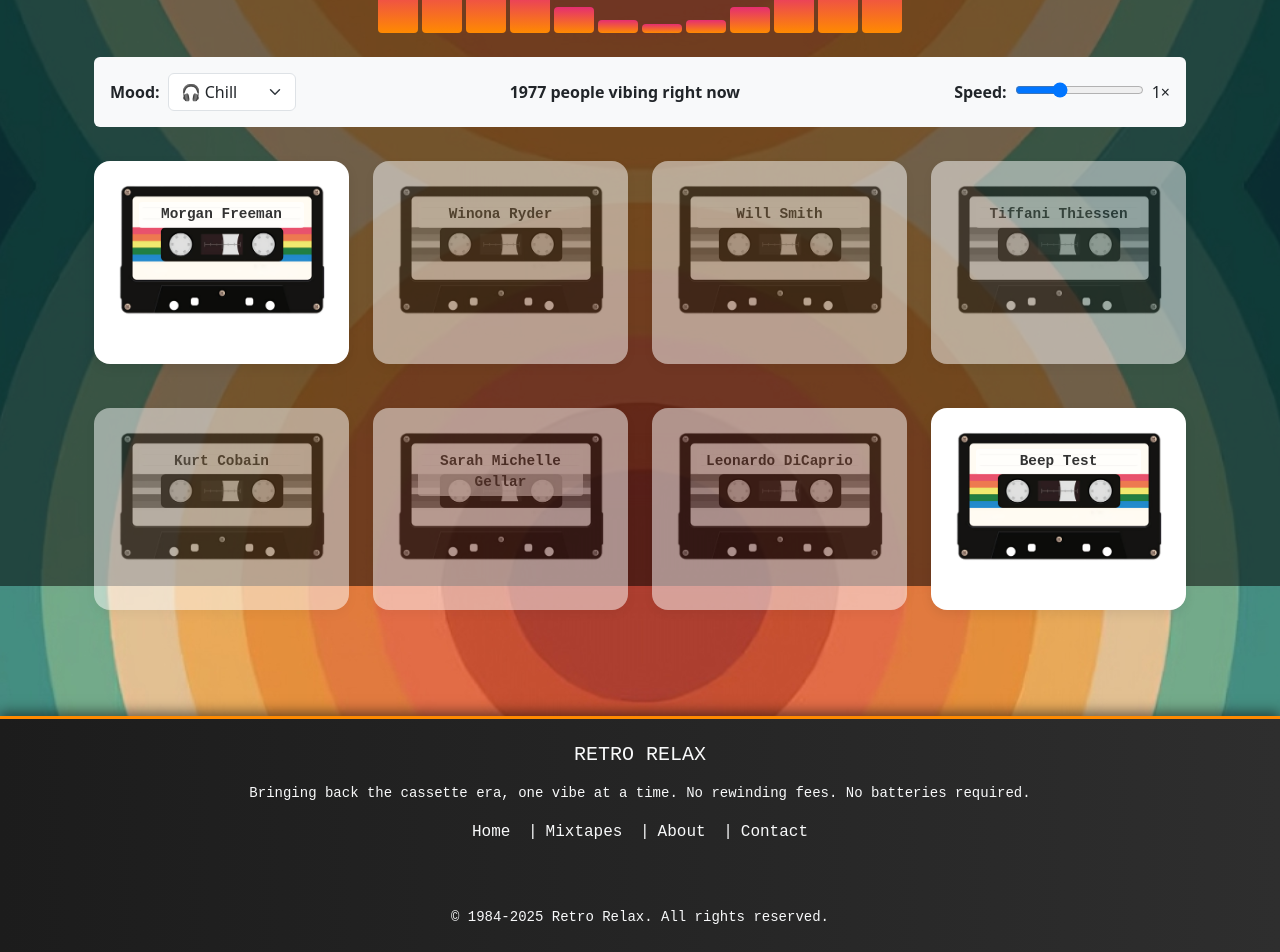
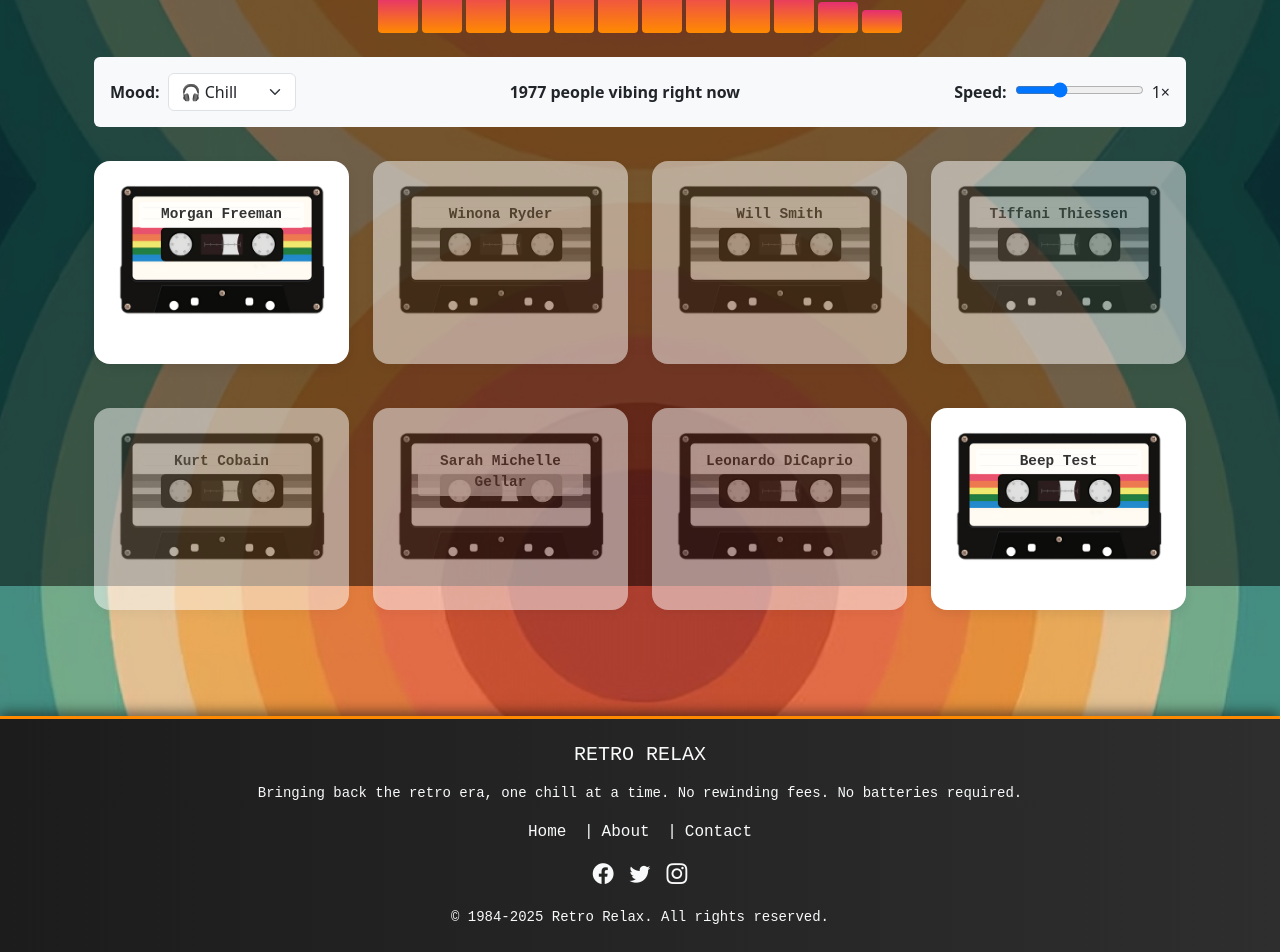
Before and after one commit to StarDexterity/codenetwork-2025-hackathon, a React (Vite) app in the folder retro-relax-app/: page / in a window 1280 px wide. Shown: the part 214-1166 px from the top of the page. Built offline with nearby package versions, Linux system fonts and the light colour scheme.

Commit message:
social icons

```diff
--- a/retro-relax-app/package.json
+++ b/retro-relax-app/package.json
@@ -11,6 +11,7 @@
   },
   "dependencies": {
     "bootstrap": "^5.3.7",
+    "bootstrap-icons": "^1.13.1",
     "lucide-react": "^0.539.0",
     "react": "^19.1.1",
     "react-dom": "^19.1.1"
--- a/retro-relax-app/src/App.css
+++ b/retro-relax-app/src/App.css
@@ -168,7 +168,7 @@
 .equalizer-container .bar {
     width: 40px;
     background: linear-gradient(to top, #ff8a00, #e52e71);
-    animation: bounce 1s infinite ease-in-out;
+    animation: bounce 1.5s infinite ease-in-out;
     border-radius: 4px;
 }
 
--- a/retro-relax-app/src/App.jsx
+++ b/retro-relax-app/src/App.jsx
@@ -3,6 +3,7 @@
 import { FetchCassetes } from './api.jsx'
 import MusicPlayer from './musicplayer.jsx'
 import { useCassette } from "./cassetteContext";
+import "bootstrap-icons/font/bootstrap-icons.css"
 
 import './App.css'
 import 'bootstrap/dist/css/bootstrap.min.css';
@@ -41,7 +42,7 @@
             <div
               key={i}
               className="bar"
-              style={{ animationDelay: `${(i * 0.1) % 1}s` }}
+              style={{ animationDelay: `${(i * 0.075) % 1}s` }}
             ></div>
           ))}
         </div>
@@ -90,13 +91,12 @@
         <div className="container">
           <h5 className="mb-3">RETRO RELAX</h5>
           <p className="small">
-            Bringing back the cassette era, one vibe at a time.
+            Bringing back the retro era, one chill at a time.
             No rewinding fees. No batteries required.
           </p>
 
           <div className="mb-3">
             <a href="#" className="text-light mx-2">Home</a> |
-            <a href="#" className="text-light mx-2">Mixtapes</a> |
             <a href="#" className="text-light mx-2">About</a> |
             <a href="#" className="text-light mx-2">Contact</a>
           </div>
@@ -105,7 +105,7 @@
             <a href="#" className="text-light mx-2"><i className="bi bi-facebook"></i></a>
             <a href="#" className="text-light mx-2"><i className="bi bi-twitter"></i></a>
             <a href="#" className="text-light mx-2"><i className="bi bi-instagram"></i></a>
-            <a href="#" className="text-light mx-2"><i className="bi bi-vinyl"></i></a>
+            {/* <a href="#" className="text-light mx-2"><i className="bi bi-vinyl"></i></a> */}
           </div>
 
           <p className="small mb-0">&copy; 1984-{new Date().getFullYear()} Retro Relax. All rights reserved.</p>
```
Also changed, not shown: 1 other file (tests, documents, lock files or other folders).
